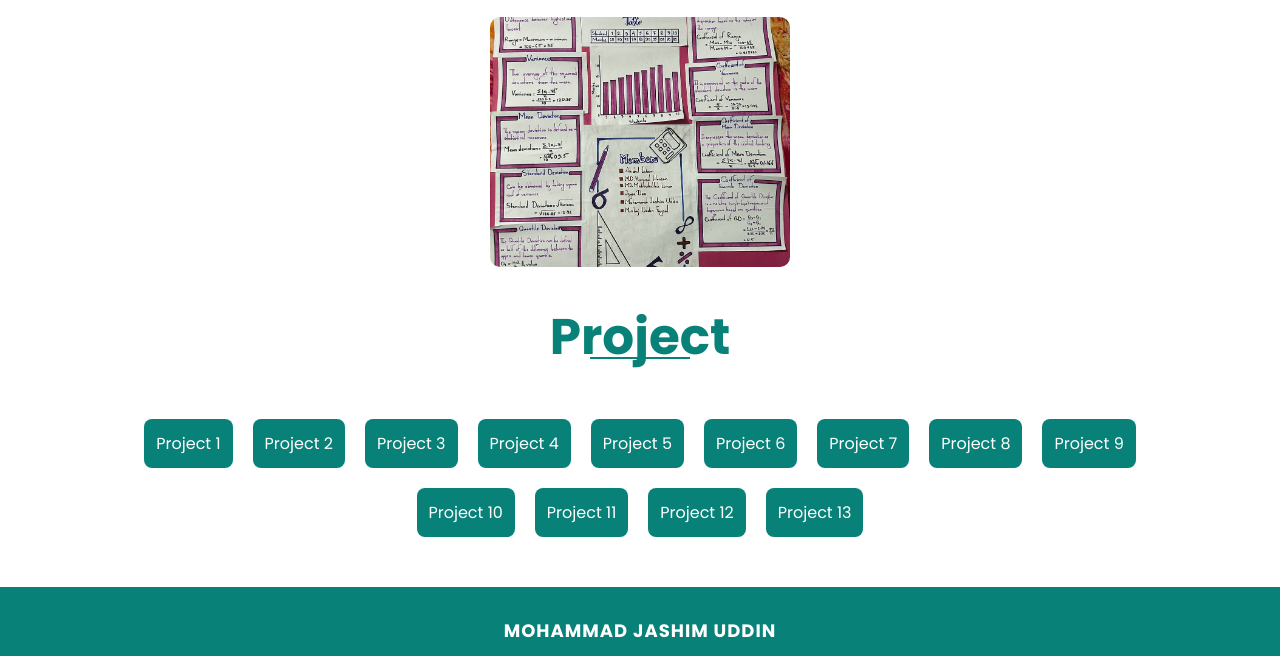
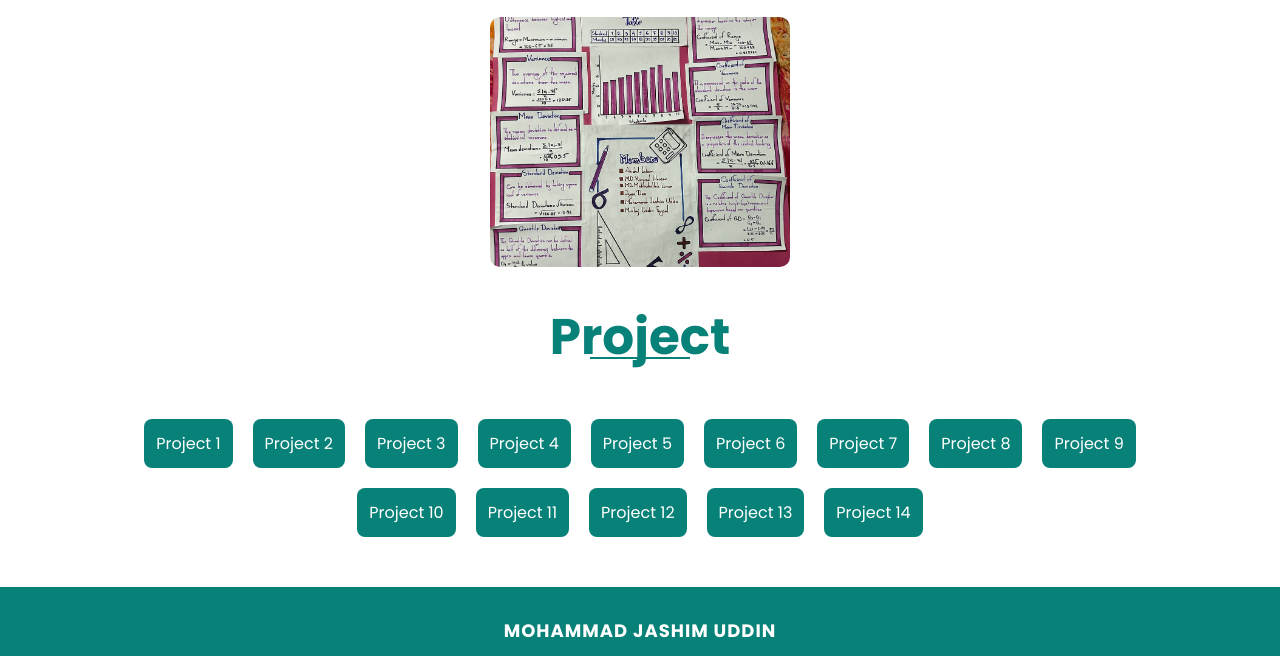
Before and after one commit to MdJashim18/Portfolio, a plain HTML site: page work.html in a window 1280 px wide. Shown: the part 2075-2731 px from the top of the page. Drawn offline with Linux system fonts and the light colour scheme.

Commit message:
green commit

```diff
--- a/work.html
+++ b/work.html
@@ -129,6 +129,7 @@
                         <a href="https://mdjashim18.github.io/Influence/" target="_blank"><button>Project 11</button> </a>
                         <a href="https://mdjashim18.github.io/ml2_Ass2/" target="_blank"><button>Project 12</button> </a>
                         <a href="https://mdjashim18.github.io/ml5_Assignment/" target="_blank"><button>Project 13</button> </a>
+                        <a href="https://green-earth-assignment-js.netlify.app/" target="_blank"><button>Project 14</button> </a>
                     </div>
                 </div>
             </section>
```
